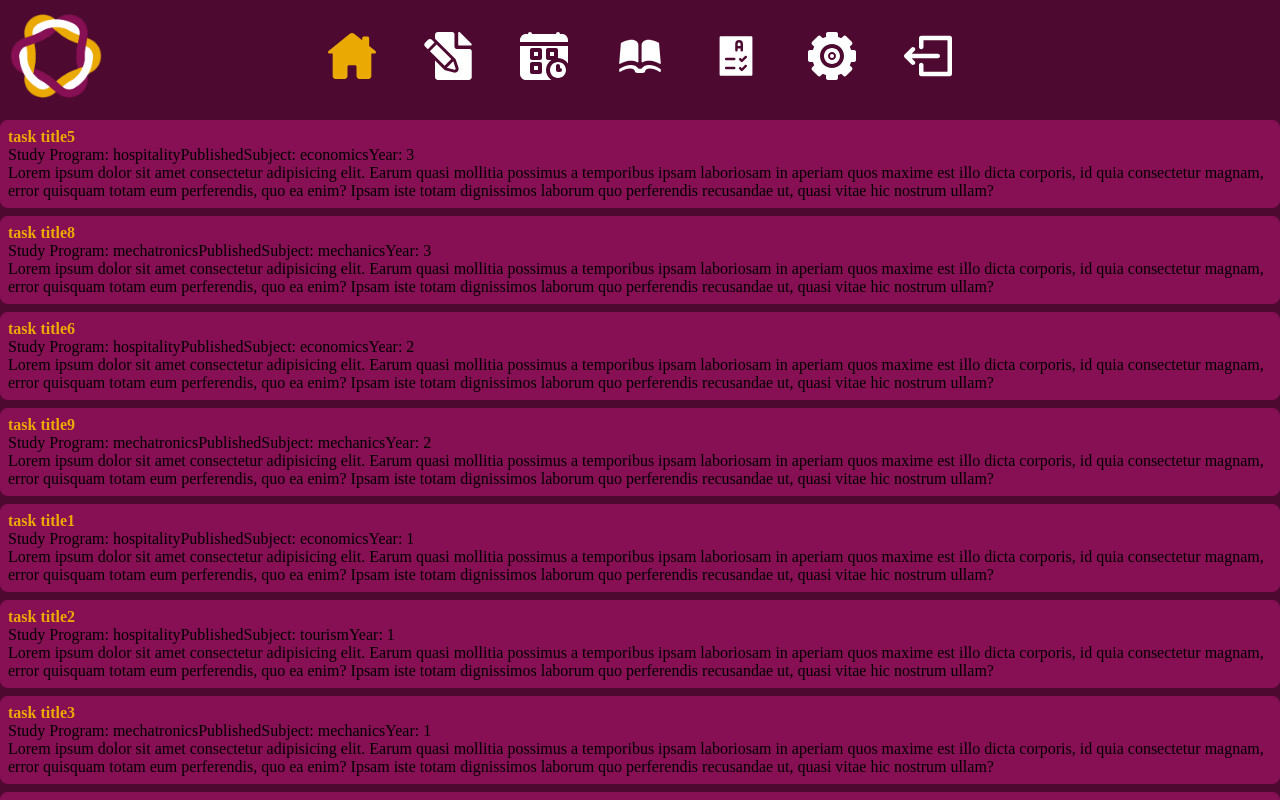
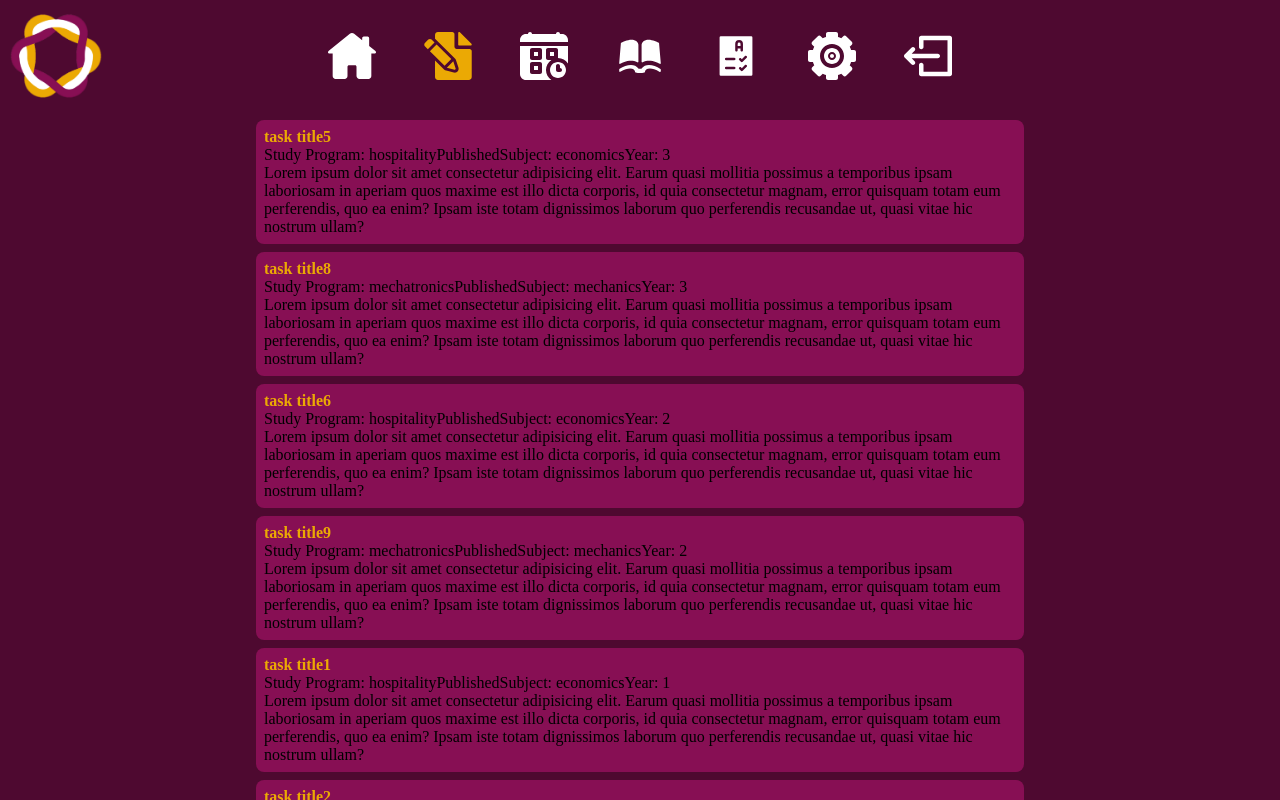
Before and after one commit to dhunjadi/vuka-v3, a React (Create React App) app: page /tasks in a window 1280 px wide. Shown: the top 800 px of the page. Built offline with nearby package versions, Linux system fonts and the light colour scheme.

Commit message:
fixed active class in navbar

```diff
--- a/src/components/navbar/Navbar.tsx
+++ b/src/components/navbar/Navbar.tsx
@@ -1,6 +1,6 @@
 import React, {useState} from 'react';
 import {useDispatch, useSelector} from 'react-redux';
-import {useNavigate} from 'react-router-dom';
+import {NavLink, useNavigate} from 'react-router-dom';
 import {StoreState} from '../../store/reducers/rootReducer';
 import logo from '../../assets/logo.png';
 import {userLogoutAction} from '../../store/actions/userActions';
@@ -13,8 +13,7 @@ const Navbar = (): JSX.Element => {
     const loggedInUser = useSelector((state: StoreState) => state.userReducer.loggedInUser);
 
     const [navbarIsVisible, setNavbarIsVisible] = useState<boolean>(true);
-    const [activeID, setActiveID] = useState(navbarList[0].id);
-    const [isOpen, setIsOpen] = useState(false);
+    const [isOpen, setIsOpen] = useState<boolean>(false);
 
     const navigate = useNavigate();
     const dispatch = useDispatch();
@@ -25,7 +24,6 @@ const Navbar = (): JSX.Element => {
 
     const handleLogout = (): void => {
         navigate('/');
-        setActiveID('7');
         dispatch(userLogoutAction());
     };
 
@@ -45,22 +43,9 @@ const Navbar = (): JSX.Element => {
                 </div>
                 <div className={`c-navbar__icons ${navbarIsVisible && 'is-open'}`}>
                     {navbarList.map((item) => {
-                        return (
-                            <button
-                                className={`c-navbar__icons_${item.title} ${item.id === activeID && `is-active`} cursor-p`}
-                                key={item.id}
-                                onClick={(e: React.MouseEvent<HTMLButtonElement>) => {
-                                    const isLogout = e.currentTarget.className.includes('logout');
-                                    if (!isLogout) {
-                                        navigate(item.url);
-                                        setActiveID(item.id);
-                                    } else {
-                                        setIsOpen(true);
-                                    }
-                                }}
-                            />
-                        );
+                        return <NavLink key={item.id} to={item.url} className={`c-navbar__icons_${item.title}`} />;
                     })}
+                    <a className="c-navbar__icons_logout cursor-p" onClick={() => setIsOpen(true)} />
                 </div>
             </nav>
             <Modal
--- a/src/components/navbar/navbarList.ts
+++ b/src/components/navbar/navbarList.ts
@@ -29,9 +29,4 @@ export const navbarList = [
         title: 'settings',
         url: '/settings',
     },
-    {
-        id: '7',
-        title: 'logout',
-        url: '/',
-    },
 ];
--- a/src/pages/TasksPage.tsx
+++ b/src/pages/TasksPage.tsx
@@ -47,7 +47,7 @@ const TasksPage = (): JSX.Element => {
     return (
         <>
             <Navbar />
-            <div id="p-tasks">{loggedInUser.role === 'student' ? tasksStudentsSee : tasksProfAndAdminSee}</div>
+            <div className="p-tasks">{loggedInUser.role === 'student' ? tasksStudentsSee : tasksProfAndAdminSee}</div>
         </>
     );
 };
--- a/src/styles/components/navbar.scss
+++ b/src/styles/components/navbar.scss
@@ -64,6 +64,7 @@
             visibility: initial;
         }
 
+        a,
         button {
             background-color: transparent;
             border: none;
@@ -85,7 +86,7 @@
                 content: url('../assets/navbar/home.svg');
             }
 
-            &.is-active::before {
+            &.active::before {
                 content: url('../assets/navbar/homeHover.svg');
             }
 
@@ -99,7 +100,7 @@
                 content: url('../assets/navbar/tasks.svg');
             }
 
-            &.is-active::before {
+            &.active::before {
                 content: url('../assets/navbar/tasksHover.svg');
             }
 
@@ -113,7 +114,7 @@
                 content: url('../assets/navbar/schedule.svg');
             }
 
-            &.is-active::before {
+            &.active::before {
                 content: url('../assets/navbar/scheduleHover.svg');
             }
 
@@ -127,7 +128,7 @@
                 content: url('../assets/navbar/library.svg');
             }
 
-            &.is-active::before {
+            &.active::before {
                 content: url('../assets/navbar/libraryHover.svg');
             }
 
@@ -141,7 +142,7 @@
                 content: url('../assets/navbar/grades.svg');
             }
 
-            &.is-active::before {
+            &.active::before {
                 content: url('../assets/navbar/gradesHover.svg');
             }
 
@@ -155,7 +156,7 @@
                 content: url('../assets/navbar/settings.svg');
             }
 
-            &.is-active::before {
+            &.active::before {
                 content: url('../assets/navbar/settingsHover.svg');
             }
 
@@ -169,7 +170,7 @@
                 content: url('../assets/navbar/logout.svg');
             }
 
-            &.is-active::before {
+            &.active::before {
                 content: url('../assets/navbar/logoutHover.svg');
             }
 
--- a/src/styles/styles.css
+++ b/src/styles/styles.css
@@ -180,6 +180,7 @@ body {
   opacity: 100%;
   visibility: initial;
 }
+.c-navbar__icons a,
 .c-navbar__icons button {
   background-color: transparent;
   border: none;
@@ -188,19 +189,21 @@ body {
   margin: 1rem 0.5rem;
 }
 @media screen and (min-width: 767px) {
-  .c-navbar__icons button {
+  .c-navbar__icons a,
+.c-navbar__icons button {
     margin: 1rem 1rem;
   }
 }
 @media screen and (min-width: 1160px) {
-  .c-navbar__icons button {
+  .c-navbar__icons a,
+.c-navbar__icons button {
     margin: 1rem 1.5rem;
   }
 }
 .c-navbar__icons_news::before {
   content: url("../assets/navbar/home.svg");
 }
-.c-navbar__icons_news.is-active::before {
+.c-navbar__icons_news.active::before {
   content: url("../assets/navbar/homeHover.svg");
 }
 .c-navbar__icons_news:hover::before {
@@ -209,7 +212,7 @@ body {
 .c-navbar__icons_tasks::before {
   content: url("../assets/navbar/tasks.svg");
 }
-.c-navbar__icons_tasks.is-active::before {
+.c-navbar__icons_tasks.active::before {
   content: url("../assets/navbar/tasksHover.svg");
 }
 .c-navbar__icons_tasks:hover::before {
@@ -218,7 +221,7 @@ body {
 .c-navbar__icons_schedule::before {
   content: url("../assets/navbar/schedule.svg");
 }
-.c-navbar__icons_schedule.is-active::before {
+.c-navbar__icons_schedule.active::before {
   content: url("../assets/navbar/scheduleHover.svg");
 }
 .c-navbar__icons_schedule:hover::before {
@@ -227,7 +230,7 @@ body {
 .c-navbar__icons_library::before {
   content: url("../assets/navbar/library.svg");
 }
-.c-navbar__icons_library.is-active::before {
+.c-navbar__icons_library.active::before {
   content: url("../assets/navbar/libraryHover.svg");
 }
 .c-navbar__icons_library:hover::before {
@@ -236,7 +239,7 @@ body {
 .c-navbar__icons_grades::before {
   content: url("../assets/navbar/grades.svg");
 }
-.c-navbar__icons_grades.is-active::before {
+.c-navbar__icons_grades.active::before {
   content: url("../assets/navbar/gradesHover.svg");
 }
 .c-navbar__icons_grades:hover::before {
@@ -245,7 +248,7 @@ body {
 .c-navbar__icons_settings::before {
   content: url("../assets/navbar/settings.svg");
 }
-.c-navbar__icons_settings.is-active::before {
+.c-navbar__icons_settings.active::before {
   content: url("../assets/navbar/settingsHover.svg");
 }
 .c-navbar__icons_settings:hover::before {
@@ -254,7 +257,7 @@ body {
 .c-navbar__icons_logout::before {
   content: url("../assets/navbar/logout.svg");
 }
-.c-navbar__icons_logout.is-active::before {
+.c-navbar__icons_logout.active::before {
   content: url("../assets/navbar/logoutHover.svg");
 }
 .c-navbar__icons_logout:hover::before {
```
